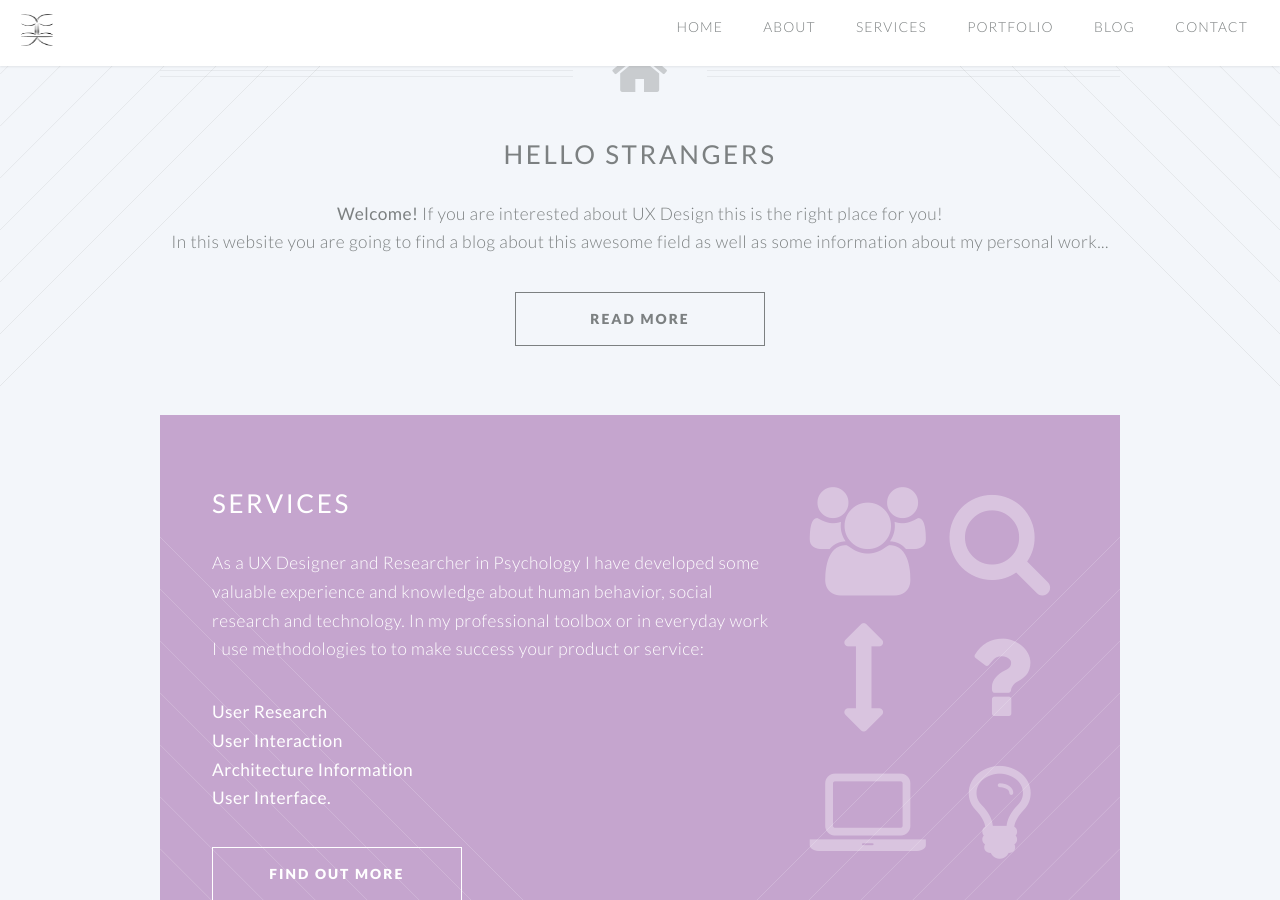
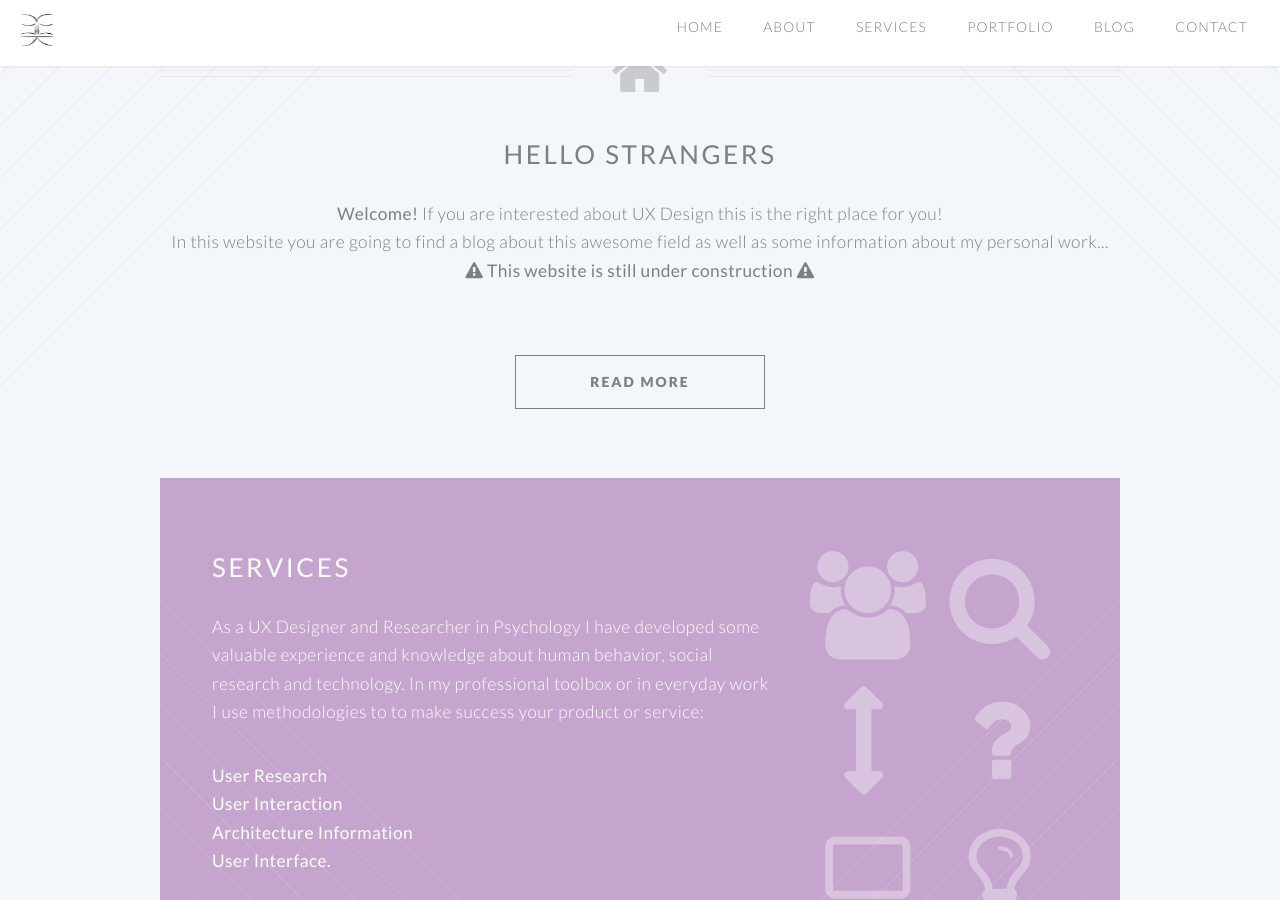
Before and after one commit to claucvk/claucvk.github.io, a Jekyll site: the page built from Twenty-Jekyll-Theme-master/index.html, in a window 1280 px wide and 900 px high, scrolled down 590 px. Built offline with Jekyll 4.4.1, drawn with Linux system fonts in a browser that asks for light colours.

Commit message:
mensaje de warningen index

```diff
--- a/Twenty-Jekyll-Theme-master/index.html
+++ b/Twenty-Jekyll-Theme-master/index.html
@@ -12,6 +12,9 @@ layout: landing-page
 						<br>
 						In this website you are going to find a blog about this awesome field as well as some information about my personal work...
 					</p>
+					<p>  <i class="fa fa-exclamation-triangle" aria-hidden="true"></i>
+ <b>This website is still under construction</b> <i class="fa fa-exclamation-triangle" aria-hidden="true"></i>
+ </p>
 					<footer class="major">
 						<ul class="buttons">
 							<li><a href="about/" class="button">Read More</a></li>
```
